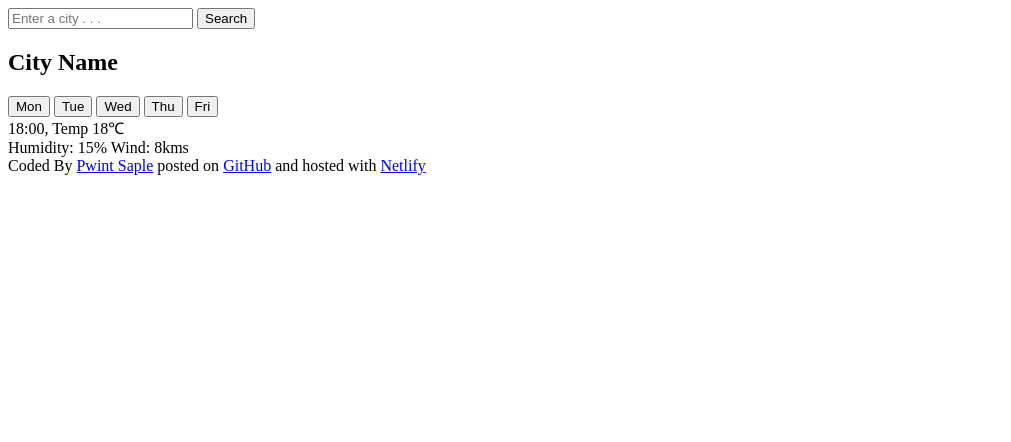
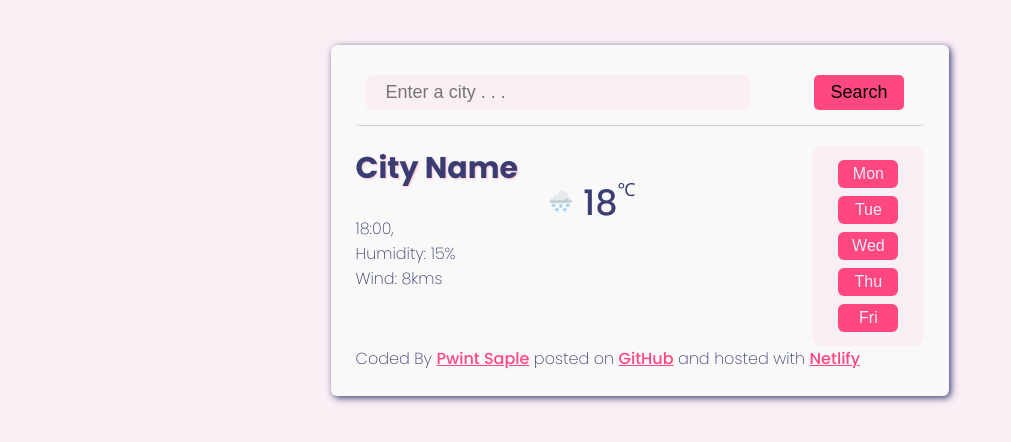
Before and after one commit to Jazmin9999/7th-Week, a plain HTML site: page index.html in a window 1280 px wide. Shown: the whole page, without its empty margins (0-1011 px from the left). Drawn offline with Linux system fonts and the light colour scheme.

Commit message:
more ids are given

```diff
--- a/index.html
+++ b/index.html
@@ -4,27 +4,66 @@
     <meta charset="UTF-8" />
     <meta name="viewport" content="width=device-width, initial-scale=1.0" />
     <title>Tenki App</title>
+    <link rel="stylesheet" href="src/styles.css" />
+    <link rel="preconnect" href="https://fonts.googleapis.com" />
+    <link rel="preconnect" href="https://fonts.gstatic.com" crossorigin />
+    <link rel="preconnect" href="https://fonts.googleapis.com" />
+    <link rel="preconnect" href="https://fonts.gstatic.com" crossorigin />
+    <link rel="preconnect" href="https://fonts.googleapis.com" />
+    <link rel="preconnect" href="https://fonts.gstatic.com" crossorigin />
+    <link
+      href="https://fonts.googleapis.com/css2?family=Poppins:ital,wght@0,200;0,300;0,500;0,600;0,700;1,100;1,200;1,300&display=swap"
+      rel="stylesheet"
+    />
   </head>
   <body>
+    <div class="weather-container">
       <header>
+        <form action="" clas="weather-form" id="weather-form">
+          <input
+            type="search"
+            name=""
+            id="search-box"
+            placeholder="Enter a city . . ."
+          />
+          <input type="submit" value="Search" id="submit-button" />
+        </form>
+      </header>
+      <!-- change two columns-->
       <main>
-        <input type="search" name="" id="" placeholder="Enter a city . . ." />
-        <input type="submit" value="Search" />
-        <!-- change two columns-->
-        <h2>City Name</h2>
+        <div class="main_cols">
+          <div class="weather-main-container">
+            <div class="weather-main-details">
+              <div class="info-except-temp">
+                <h2 id="city-name">City Name</h2>
+
+                18:00,
+                <br />
+                Humidity: 15%
+                <br />
+                Wind: 8kms
+              </div>
+              <div class="temp">
+                <div class="temp-emoji">🌨️</div>
+                <div class="temp-no">18</div>
+                <div class="temp-unit">℃</div>
+              </div>
+            </div>
+          </div>
+
+          <div class="Group_DayOfWeek">
             <input type="button" value="Mon" class="DayOfWeek" />
+            <br />
             <input type="button" value="Tue" class="DayOfWeek" />
+            <br />
             <input type="button" value="Wed" class="DayOfWeek" />
+            <br />
             <input type="button" value="Thu" class="DayOfWeek" />
+            <br />
             <input type="button" value="Fri" class="DayOfWeek" />
-        <div>
-          18:00, Temp 18℃
-          <br />
-          Humidity: 15% Wind: 8kms
+          </div>
         </div>
       </main>
-    </header>
-
       <footer>
         Coded By
         <a href="https://github.com/Jazmin9999/">Pwint Saple</a>
@@ -32,5 +71,7 @@
         hosted with
         <a href="https://www.netlify.com/" target="_blank">Netlify</a>
       </footer>
+    </div>
+    <script src="src/index.js"></script>
   </body>
 </html>
```
Lines whose indentation alone changed are shown as unchanged.
